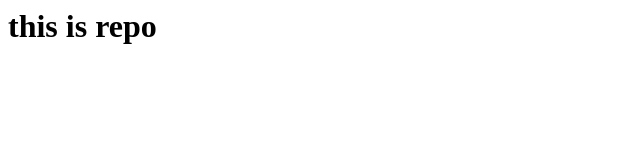
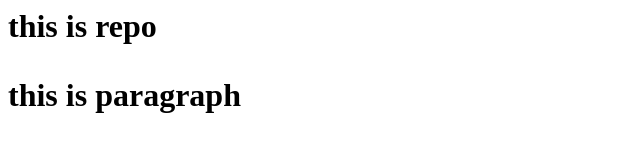
Before and after one commit to Ritik8966/LocalRepo, a plain HTML site: page index.html in a window 1280 px wide. Shown: the whole page, without its empty margins (0-640 px from the left). Drawn offline with Linux system fonts and the light colour scheme.

Commit message:
add new feature

```diff
--- a/index.html
+++ b/index.html
@@ -1 +1,2 @@
 <h1>this is repo<h1>
+    <p>this is paragraph<p>
```
